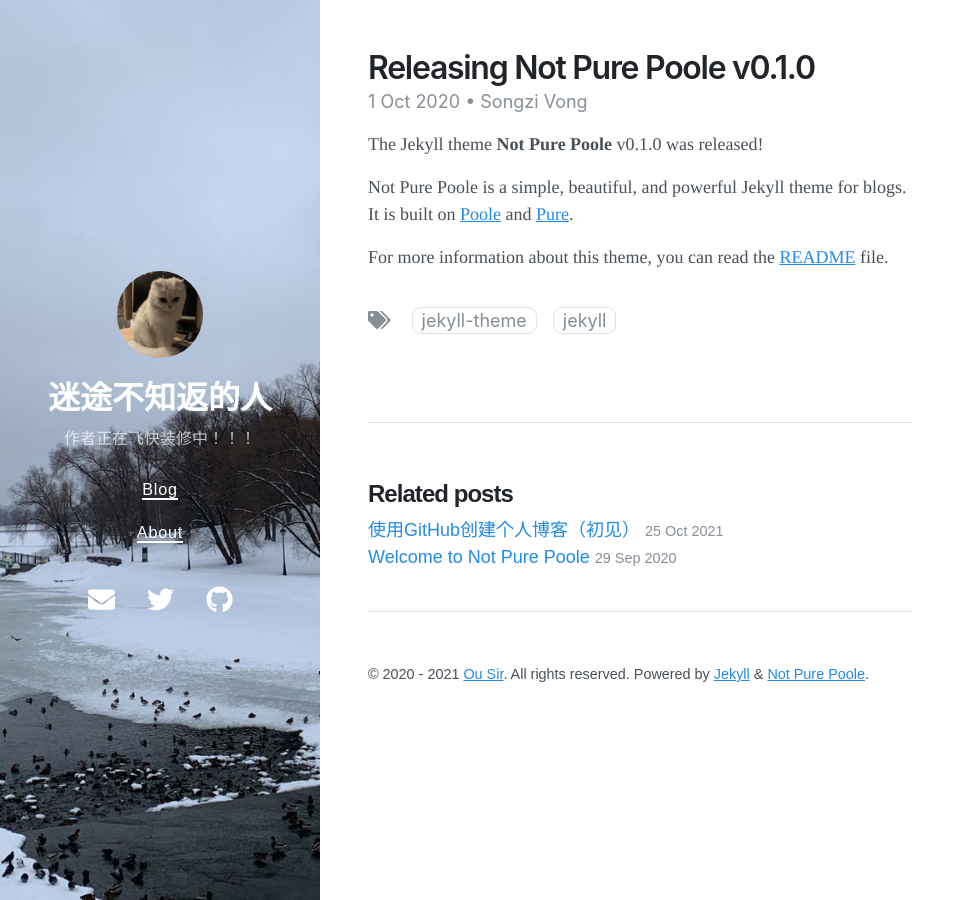
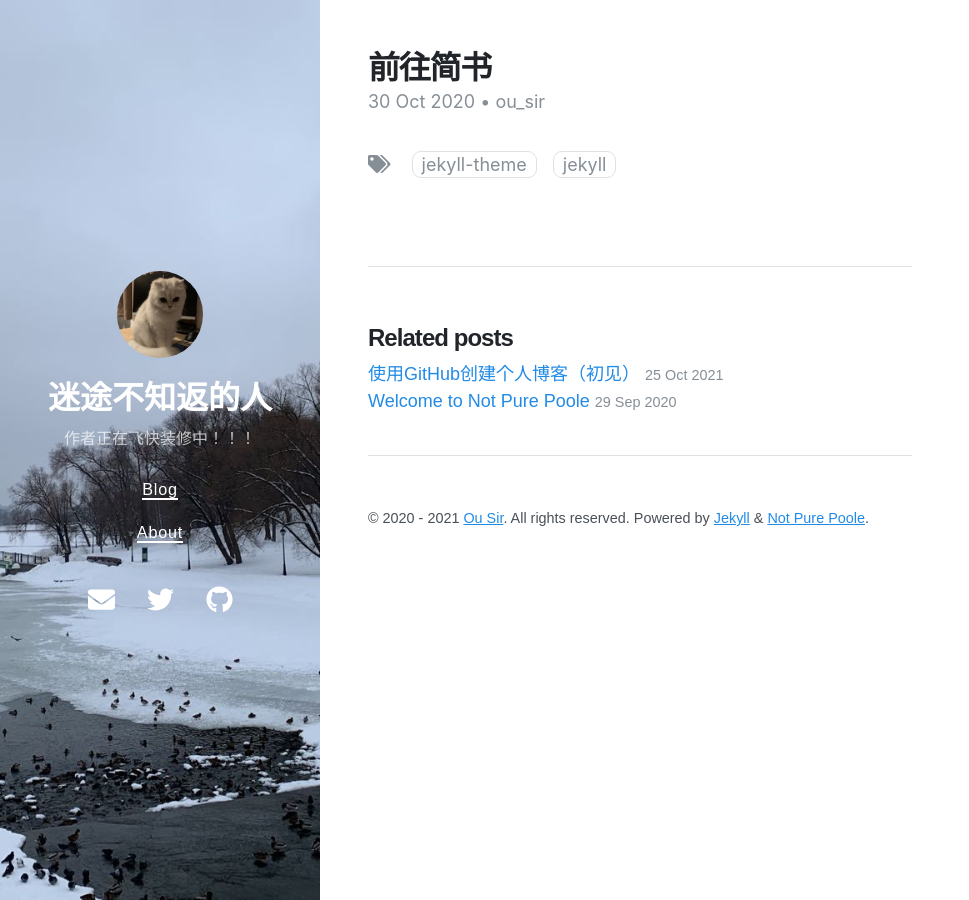
Before and after one commit to ooouuzy/ooouuzy.github.io, a Jekyll site: the page built from _posts/2020-10-01-releasing-not-pure-poole-v0-1-0.md, in a window 1280 px wide. Shown: the whole page, without its empty margins (0-969 px from the left). Built offline with Jekyll 4.4.1, drawn with Linux system fonts in a browser that asks for light colours; nearby versions of some CDN libraries.

Commit message:
修改文件: _posts/2020-10-01-releasing-not-pure-poole-v0-1-0.md

```diff
--- a/_posts/2020-10-01-releasing-not-pure-poole-v0-1-0.md
+++ b/_posts/2020-10-01-releasing-not-pure-poole-v0-1-0.md
@@ -1,14 +1,9 @@
 ---
 layout: post
-title: Releasing Not Pure Poole v0.1.0
-author: Songzi Vong
+title: 前往简书
+author: ou_sir
 tags:
 - jekyll theme
 - jekyll
-date: 2020-10-01 13:56 +0800
+date: 2020-10-30 13:56 +0800
 ---
-The Jekyll theme **Not Pure Poole** v0.1.0 was released!
-
-Not Pure Poole is a simple, beautiful, and powerful Jekyll theme for blogs. It is built on [Poole](https://github.com/poole/poole) and [Pure](https://purecss.io/).
-
-For more information about this theme, you can read the [README](https://github.com/vszhub/not-pure-poole/blob/master/README.md) file.
```
